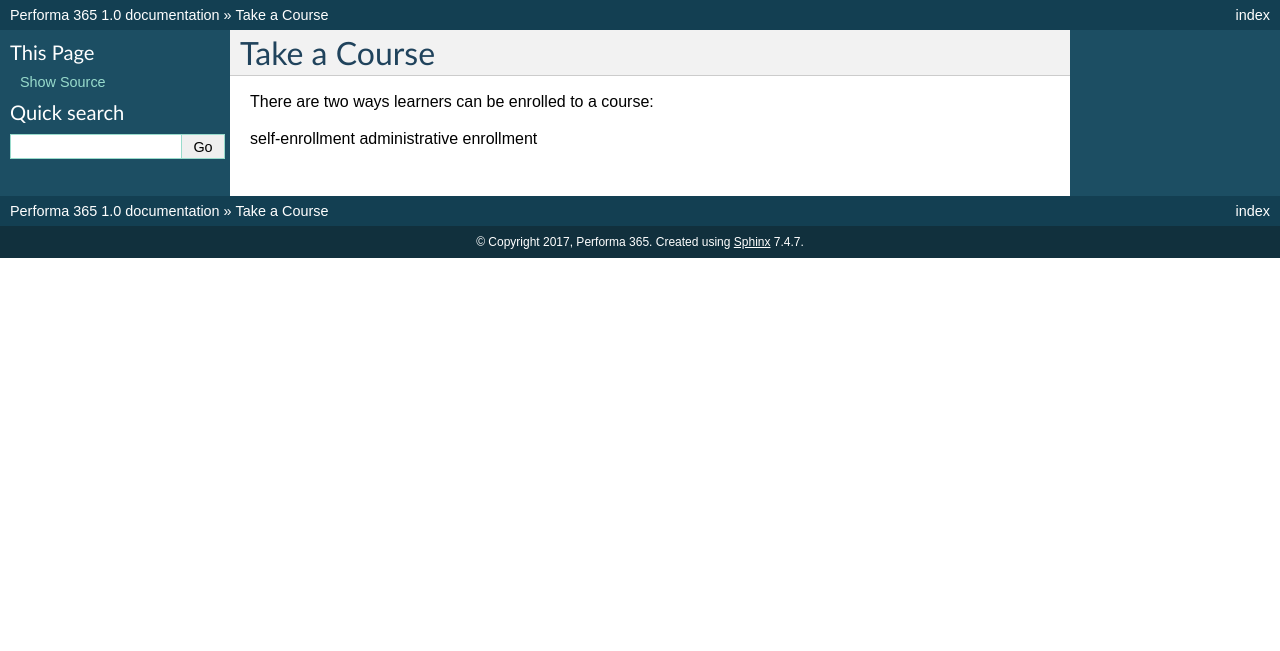
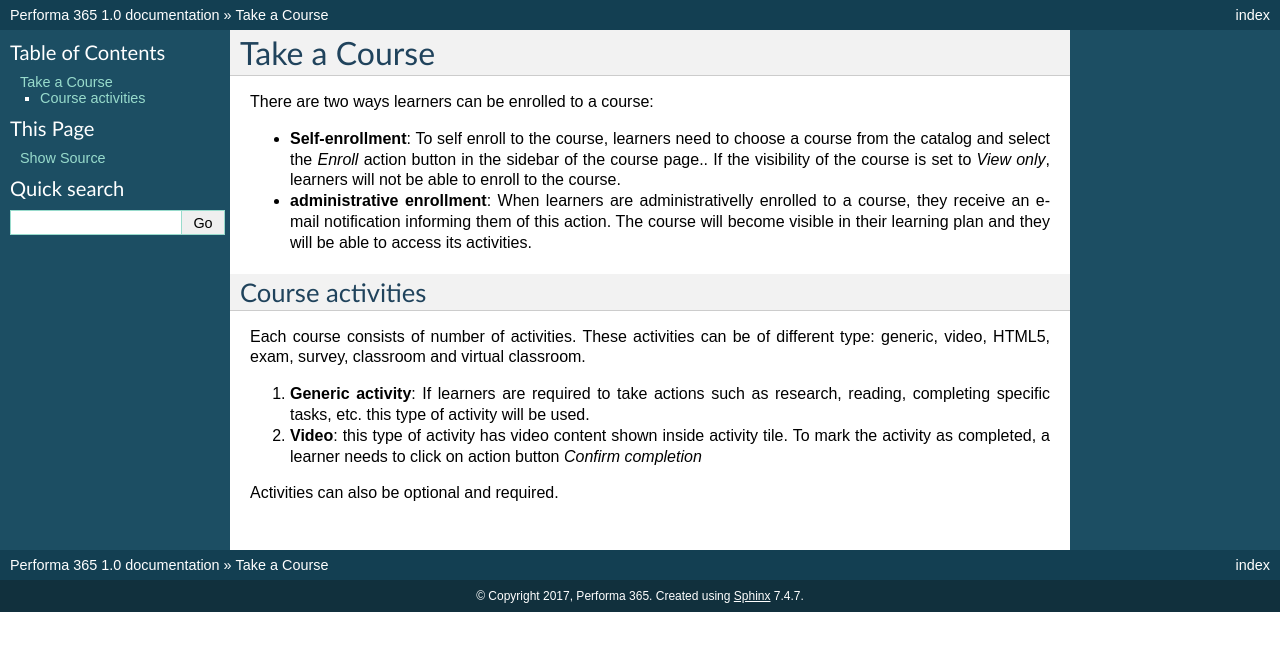
Before and after one commit to pslisko/performa365docs, a Sphinx documentation site: the page built from docs/howto/take_a_course.rst, in a window 1280 px wide. Shown: the top 651 px of the page. Built offline with Sphinx 7.4.7, drawn with Linux system fonts in a browser that asks for light colours; pages that are not in the unit, such as notebooks, are missing from menus.

Commit message:
Update take_a_course.rst

```diff
--- a/docs/howto/take_a_course.rst
+++ b/docs/howto/take_a_course.rst
@@ -3,5 +3,18 @@ Take a Course
 
 There are two ways learners can be enrolled to a course:
 
-self-enrollment
-administrative enrollment
+* **Self-enrollment**: To self enroll to the course, learners need to choose a course from the catalog and select the *Enroll* action button in the sidebar of the course page.. If the visibility of the course is set to *View only*, learners will not be able to enroll to the course.
+* **administrative enrollment**: When learners are administrativelly enrolled to a course, they receive an e-mail notification informing them of this action. The course will become visible in their learning plan and they will be able to access its activities.
+
+Course activities
+^^^^^^^^^^^^^^^^^^^^^^^^^^^^
+
+Each course consists of number of activities. These activities can be of different type: generic, video, HTML5, exam, survey, classroom and virtual classroom.
+
+#. **Generic activity**: If learners are required to take actions such as research, reading, completing specific tasks, etc. this type of activity will be used.
+#. **Video**: this type of activity has video content shown inside activity tile. To mark the activity as completed, a learner needs to click on action button *Confirm completion*
+
+
+..
+
+Activities can also be optional and required.
```
